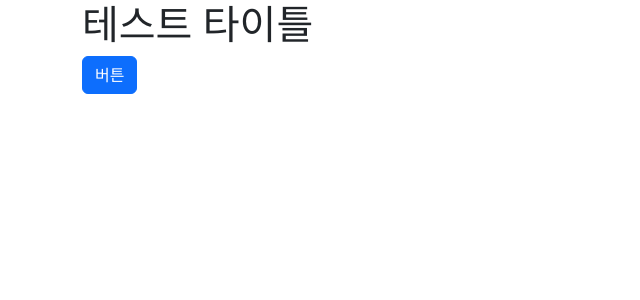
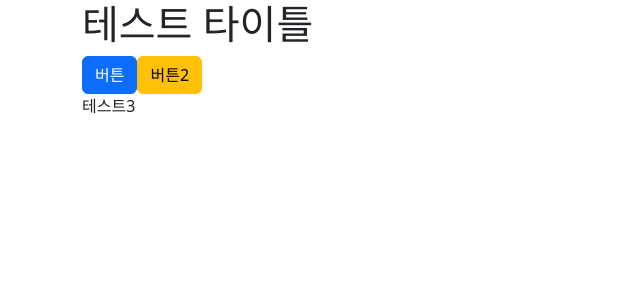
Before and after one commit to fullstack405/blog, a React (Vite) app in the folder frontend/: page / in a window 1280 px wide. Shown: the top 300 px of the page, without its empty margins (0-640 px from the left). Built offline with nearby package versions, Linux system fonts and the light colour scheme.

Commit message:
테스트3

```diff
--- a/frontend/src/App.jsx
+++ b/frontend/src/App.jsx
@@ -4,6 +4,9 @@ function App() {
       <div className={`container`}>
           <h1>테스트 타이틀</h1>
           <button className={`btn btn-primary`}>버튼</button>
+
+          <button className={`btn btn-warning`}>버튼2</button>
+          <p>테스트3</p>
       </div>
   )
 }
```
